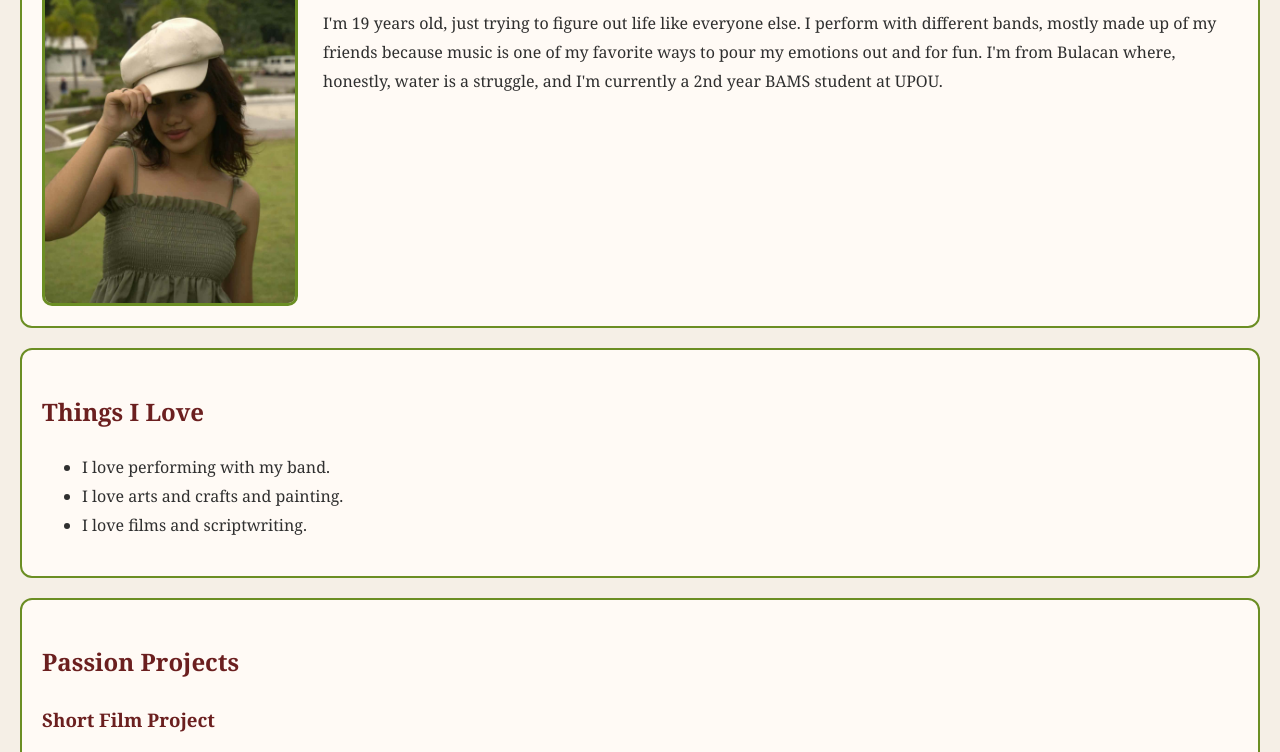
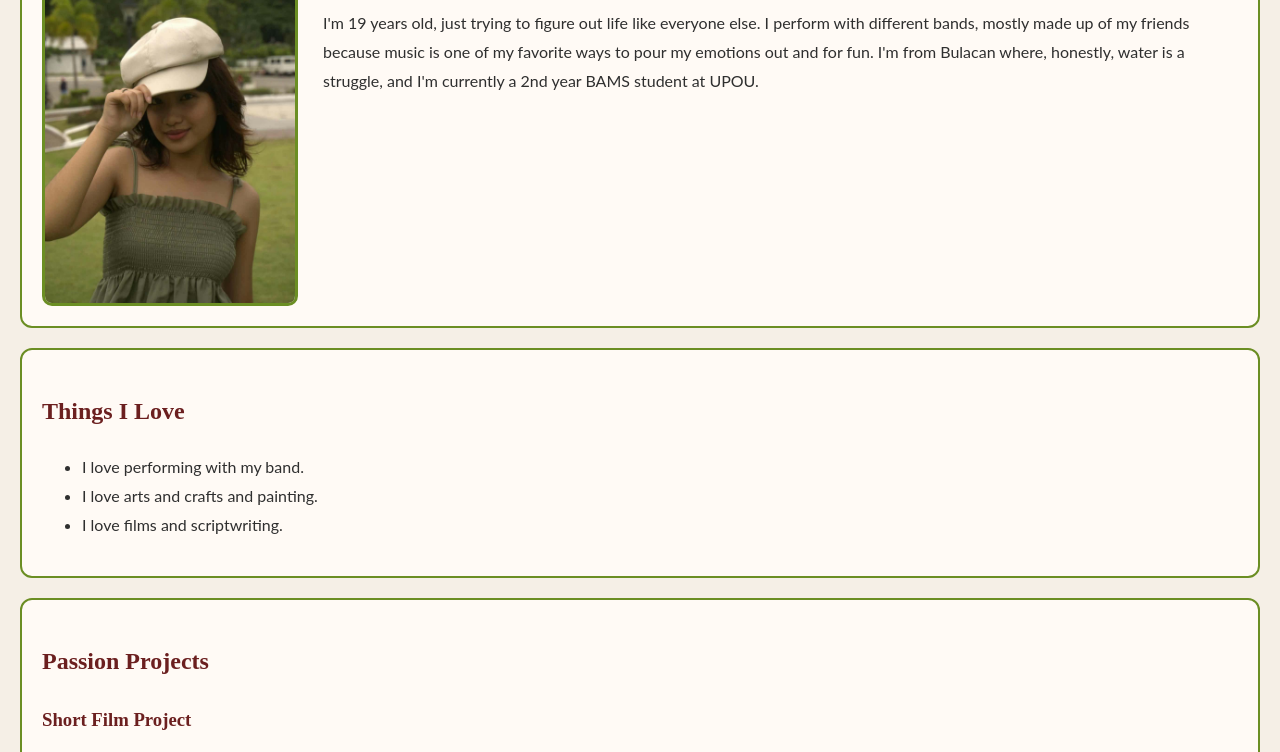
Before and after one commit to dcmondia1-ui/About-Me-, a plain HTML site: page index.html in a window 1280 px wide. Shown: the part 350-1102 px from the top of the page. Drawn offline with Linux system fonts and the light colour scheme.

Commit message:
Add files via upload

```diff
--- a/style.css
+++ b/style.css
@@ -1,10 +1,21 @@
+
+/* BODY */
+
 body {
-    font-family: Georgia, serif;
+    font-family: 'Lato', sans-serif;
     background-color: #f5efe6;
     color: #2f2f2f;
     margin: 0;
     padding: 20px;
     line-height: 1.8;
+}
+
+/* HEADINGS */
+
+h1,
+h2,
+h3 {
+    font-family: 'Playfair Display', serif;
 }
 
 /* HEADER */
```
